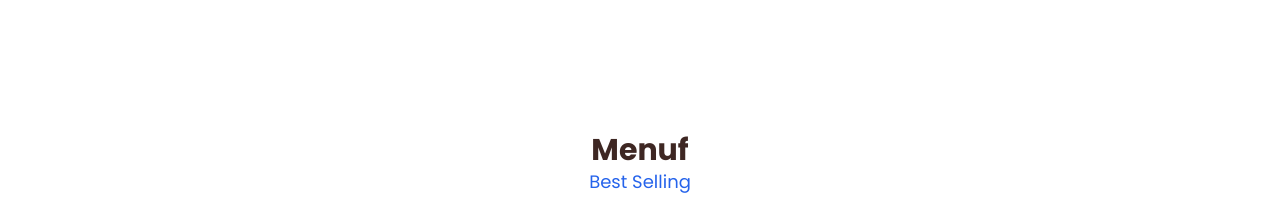
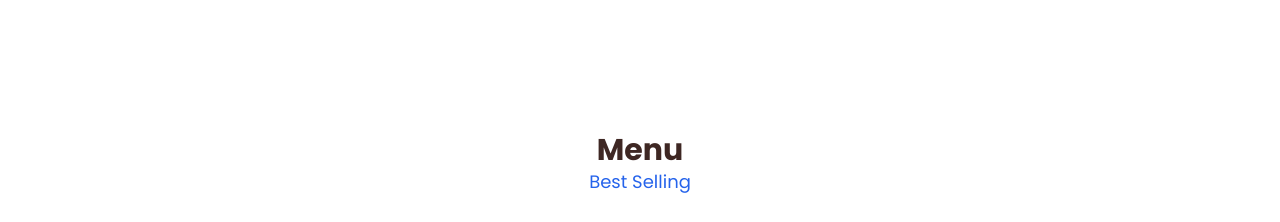
Before and after one commit to swarui/coffeelandingpage, a React (Vite) app: page / in a window 1280 px wide. Shown: the part 820-1042 px from the top of the page. Built offline with nearby package versions, Linux system fonts and the light colour scheme.

Commit message:
Coffee landing page

```diff
--- a/src/components/Menu.jsx
+++ b/src/components/Menu.jsx
@@ -38,7 +38,7 @@ function Menu() {
           style={{ fontFamily: "Poppins" }}
           className="text-center text-3xl mt-10 font-bold text-[#3e2723] "
         >
-          Menuf
+          Menu
         </h1>
         <h2 style={{ fontFamily: "Poppins" }}
           className="text-center text-lg text-blue-600" >Best Selling</h2>
```
